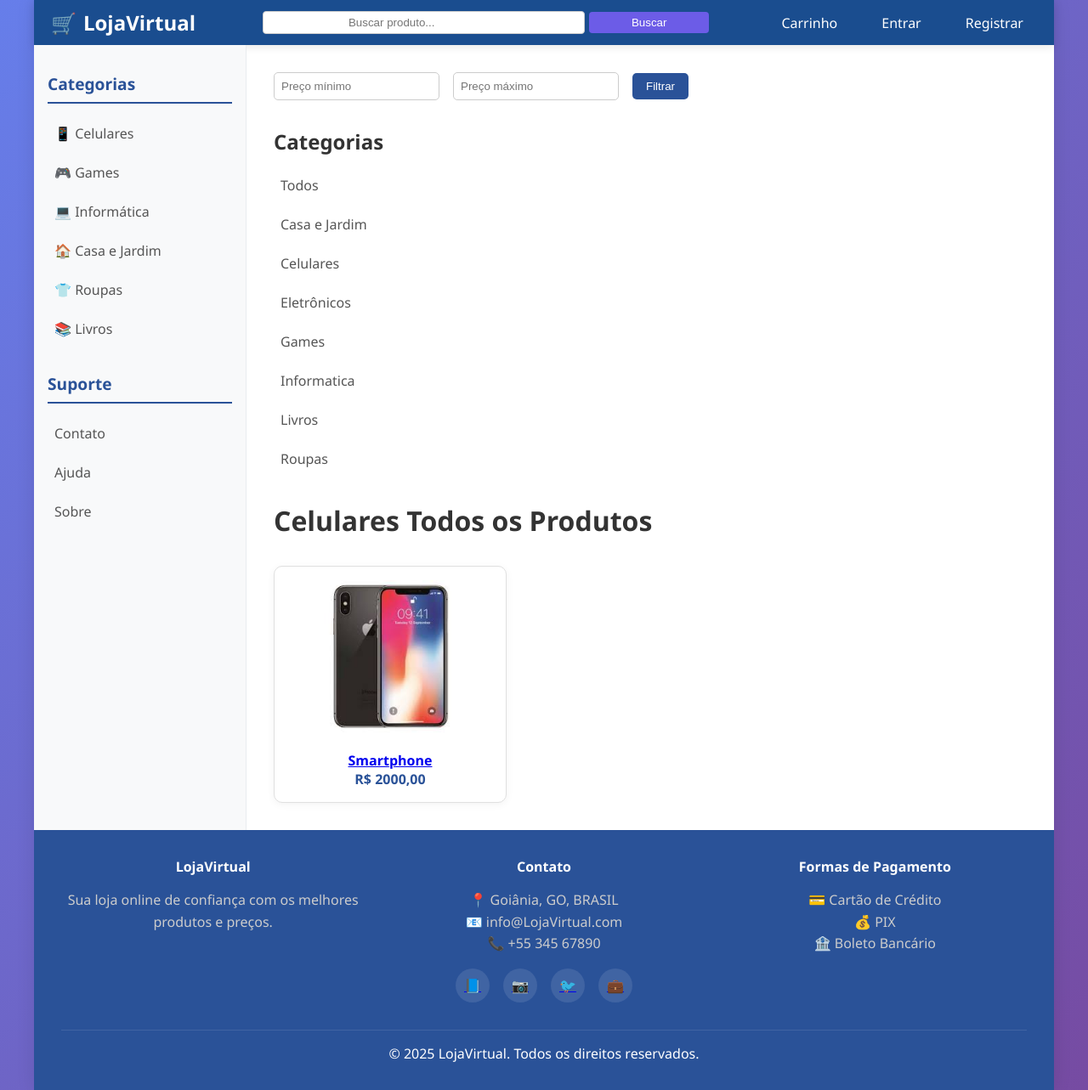
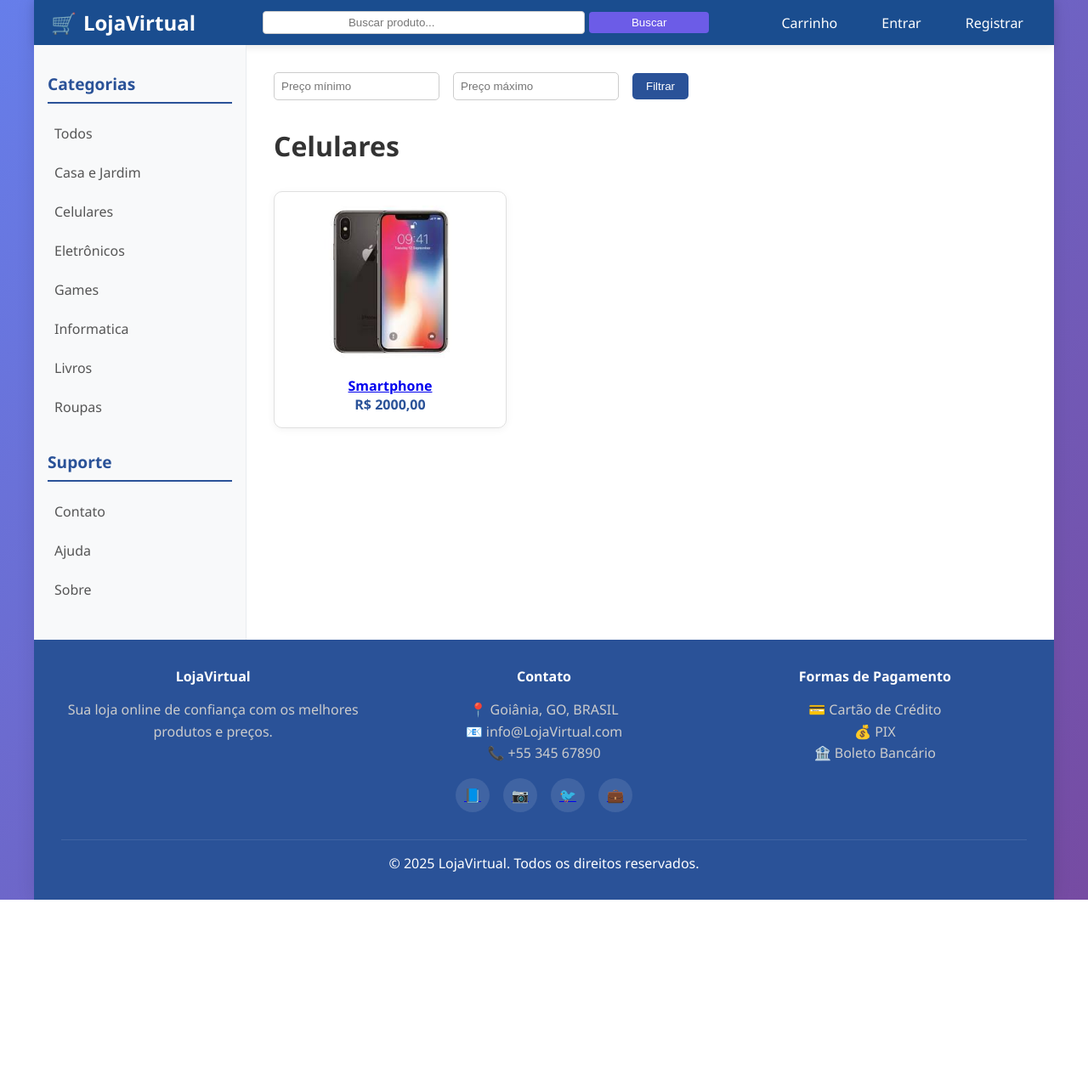
Before and after one commit to Lucasgsr08/Ecommerce-utilizando-Django, a Django app: a page that uses templates/store/product/list.html in a window 1280 px wide. Shown: the whole page at 85% size. After the commit the page ends 1059 px from the top, so only its background shows below. Run offline with Django 5.2, Linux system fonts and the light colour scheme; data comes from the database, SQL or seed files in the repository; both versions use the stored data as it was after the commit.

Commit message:
melhorias visuais

```diff
--- a/templates/base/partials/sidebar.html
+++ b/templates/base/partials/sidebar.html
@@ -1,12 +1,18 @@
 <aside class="sidebar">
   <h3>Categorias</h3>
   <ul class="category-list">
-        <li><a href="/">📱 Celulares</a></li>
-        <li><a href="/">🎮 Games</a></li>
-        <li><a href="/">💻 Informática</a></li>
-        <li><a href="/">🏠 Casa e Jardim</a></li>
-        <li><a href="/">👕 Roupas</a></li>
-        <li><a href="/">📚 Livros</a></li>
+    <li>
+      <a href="{% url 'store:product_list' %}" {% if not category %}class="selected"{% endif %}>
+        Todos
+      </a>
+    </li>
+    {% for c in categories %}
+      <li>
+        <a href="{{ c.get_absolute_url }}" {% if category and category.slug == c.slug %}class="selected"{% endif %}>
+          {{ c.name }}
+        </a>
+      </li>
+    {% endfor %}
   </ul>
 
   <h3 style="margin-top: 2rem;">Suporte</h3>
--- a/templates/store/product/list.html
+++ b/templates/store/product/list.html
@@ -19,27 +19,7 @@
   <button type="submit" style="padding: 0.5rem 1rem; background-color: #2a5298; color: white; border: none; border-radius: 5px;">Filtrar</button>
 </form>
 
-
-<div>
-  <h2 style="margin-bottom: 1rem;">Categorias</h2>
-  <ul class="category-list" style="margin-bottom: 2rem;">
-    <li>
-      <a href="{% url 'store:product_list' %}" {% if not category %}class="selected"{% endif %}>
-        Todos
-      </a>
-    </li>
-    {% for c in categories %}
-    <li>
-      <a href="{{ c.get_absolute_url }}" {% if category.slug == c.slug %}class="selected"{% endif %}>
-        {{ c.name }}
-      </a>
-    </li>
-    {% endfor %}
-  </ul>
-
-
-
-  <h1>{% if category %}{{ category.name }}{% endif %} Todos os Produtos</h1>
+<h1>{% if category %}{{ category.name }}{% else %}Todos os Produtos{% endif %}</h1>
 
 <div class="product-grid" style="display: grid; grid-template-columns: repeat(auto-fill, minmax(200px, 1fr)); gap: 2rem; margin-top: 2rem;">
   {% for product in products %}
@@ -58,6 +38,4 @@
     <p>Nenhum produto disponível.</p>
   {% endfor %}
 </div>
-</div>
-
 {% endblock %}
```
Also changed, not shown: db.sqlite3. Lines whose indentation alone changed are shown as unchanged.
